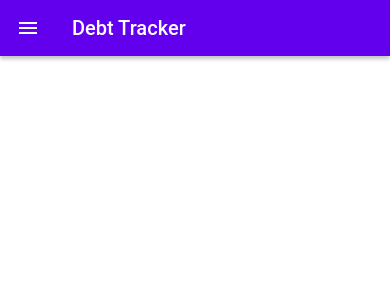
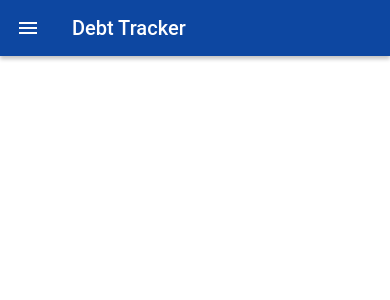
Before and after one commit to Jheysoon/DebtTracker, a React Native app: screen / in a window 390 px wide. Shown: the top 300 px of the page. Built offline with nearby package versions, Linux system fonts and the light colour scheme.

Commit message:
Add theme

```diff
--- a/App.tsx
+++ b/App.tsx
@@ -9,14 +9,27 @@
  */
 
 import {SafeAreaProvider} from 'react-native-safe-area-context';
+import {DefaultTheme, Provider as PaperProvider} from 'react-native-paper';
 
 import MainScreen from './src';
 
+const theme = {
+  ...DefaultTheme,
+  roundness: 2,
+  version: 3,
+  colors: {
+    ...DefaultTheme.colors,
+    primary: '#0D47A1',
+  },
+};
+
 const App = () => {
   return (
-    <SafeAreaProvider>
-      <MainScreen />
-    </SafeAreaProvider>
+    <PaperProvider theme={theme}>
+      <SafeAreaProvider>
+        <MainScreen />
+      </SafeAreaProvider>
+    </PaperProvider>
   );
 };
 
```
